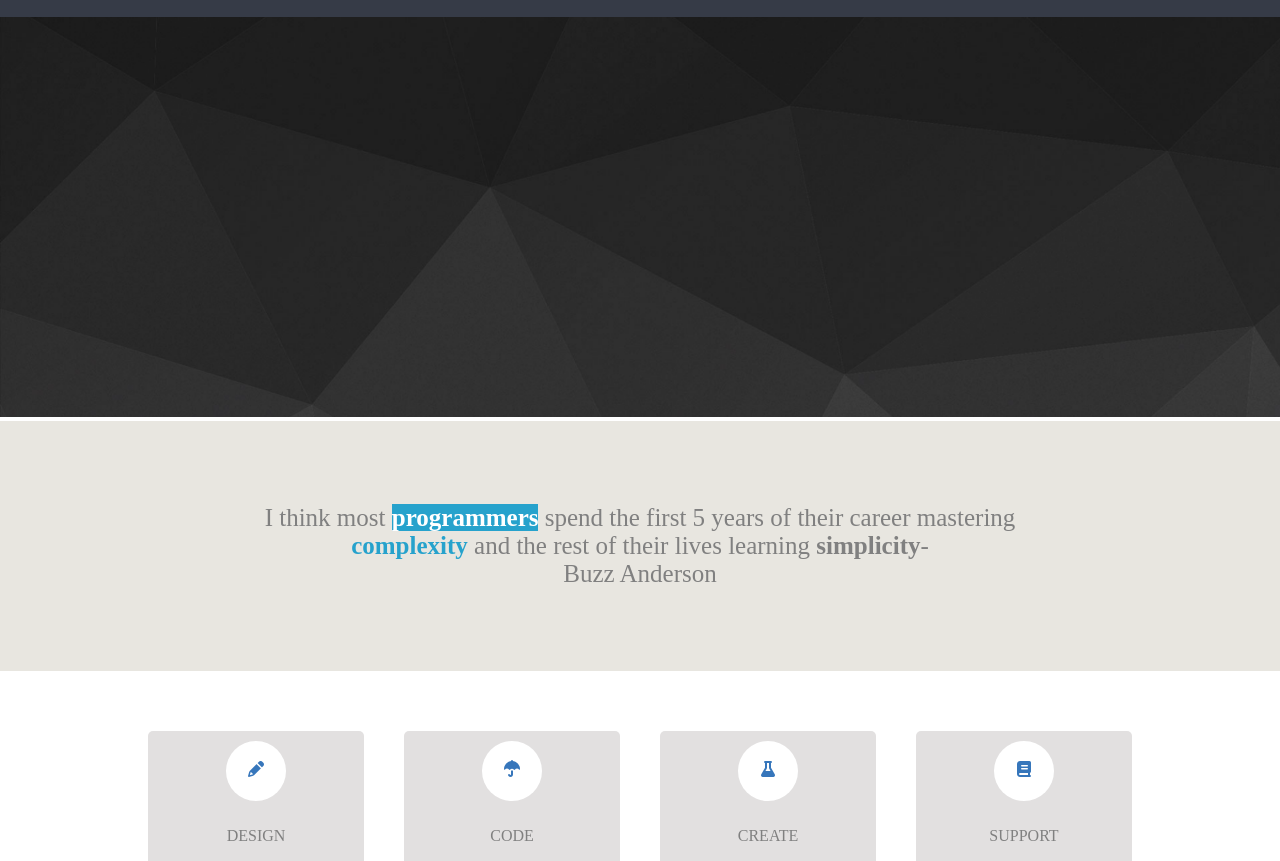
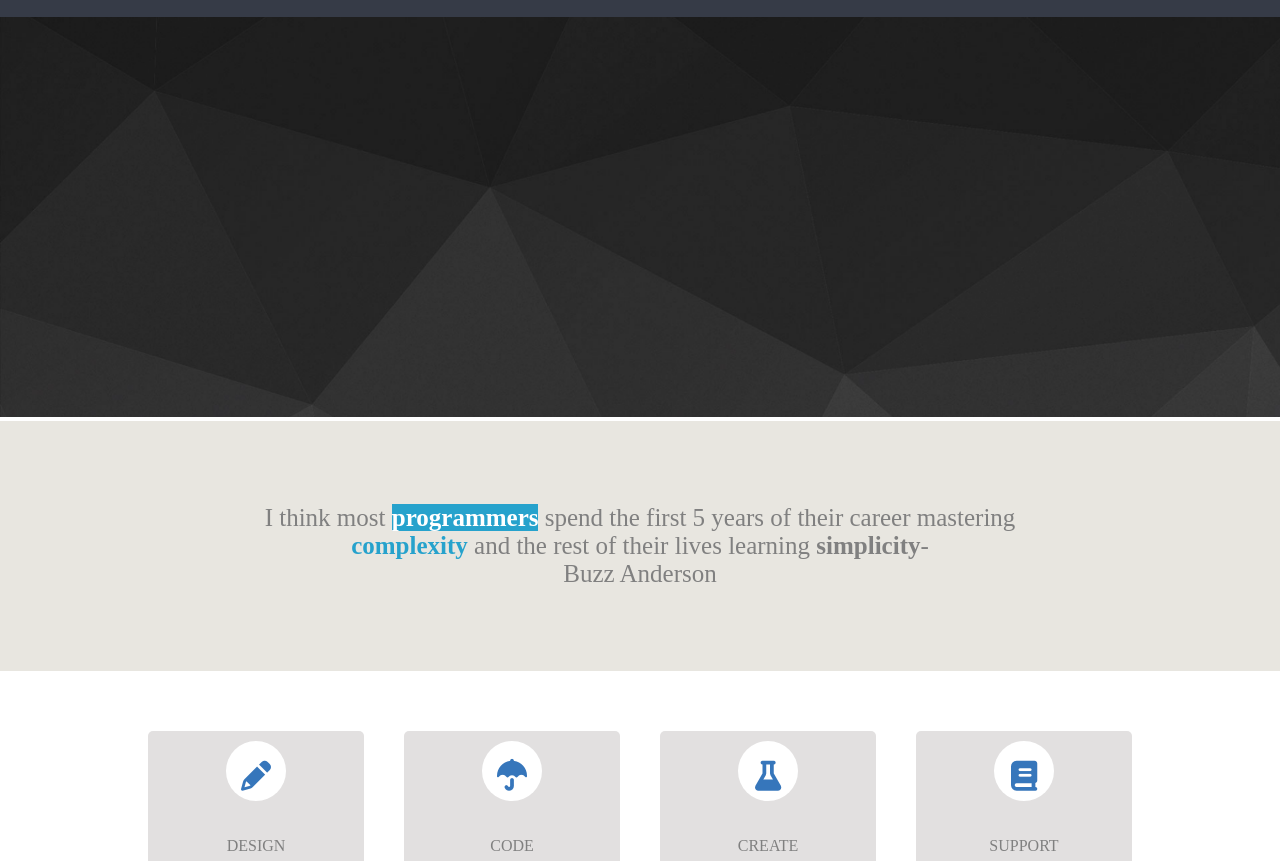
Before and after one commit to KLaNyange/Sass_Flati_Reconstitution, a website: page index.html in a window 1280 px wide. Shown: the part 87-948 px from the top of the page. Drawn offline with Linux system fonts and the light colour scheme.

Commit message:
resizing des icons

```diff
--- a/src/sass/modules/_card.sass
+++ b/src/sass/modules/_card.sass
@@ -1,6 +1,7 @@
 .container1
     margin-right: 10%
     margin-left: 10%
+    margin-bottom: 40px
     display: flex
     justify-content: space-around
     .card
@@ -13,14 +14,20 @@
         margin-top: 60px
         padding-bottom: 40px
         border-radius: 5px
-        i
-            background-color: white
-            height: 40px
-            width: 60px
-            border-radius: 50%
-            margin-top: 10px
-            margin-bottom: 10px
-            padding-top: 20px
-            color: #3676bb
+        .icon
+            display: flex
+            justify-content: center
+            i
+                background-color: white
+                height: 40px
+                width: 60px
+                border-radius: 50%
+                margin-top: 10px
+                margin-bottom: 10px
+                padding-top: 20px
+                color: #3676bb
+                font-size: 30px
         span
             color: #37afd4
+        p
+            padding: 10px
```
Also changed, not shown: public/css/app.css, 1 other file.
